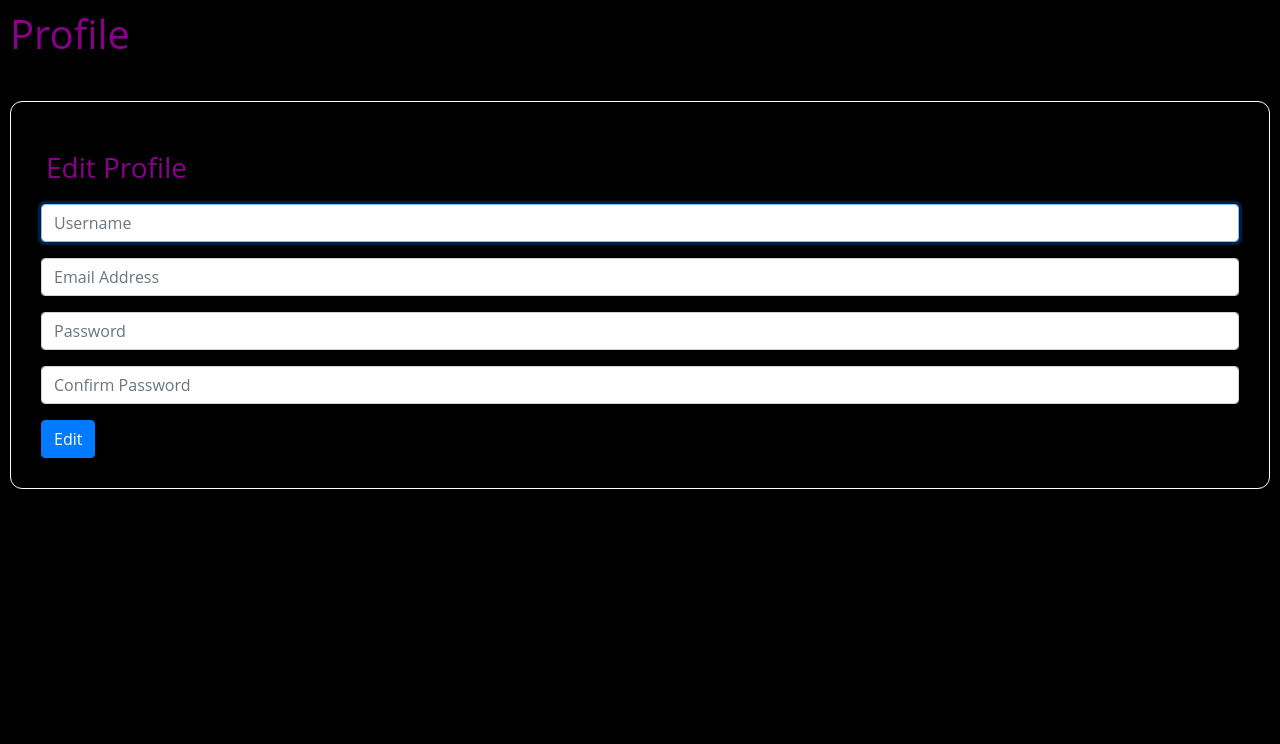
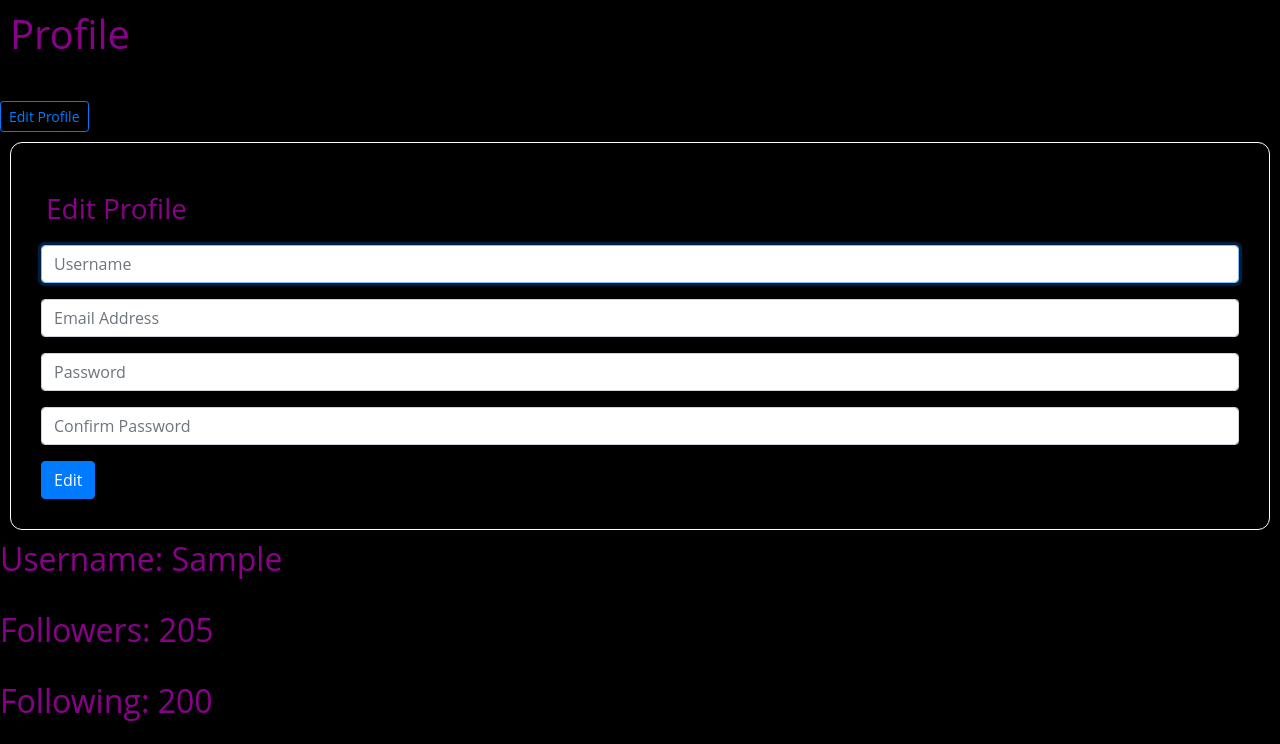
Before and after one commit to CarinaLR/Network, a Django app: the page made by network/templates/network/profile.html in a window 1280 px wide. Shown: the part 56-800 px from the top of the page. Run offline with Django 3.2, Linux system fonts and the light colour scheme; some libraries are stand-ins or nearby versions.

Commit message:
working on profile

```diff
--- a/network/static/network/main.js
+++ b/network/static/network/main.js
@@ -2,19 +2,19 @@ document.addEventListener("DOMContentLoaded", function () {
   document
     .querySelector("#show_posts")
     .addEventListener("click", () => load_posts());
+  document
+    .querySelector("#edit_profile")
+    .addEventListener("click", () => edit_profile());
 });
 
-function load_posts(userposts) {
+function load_posts() {
   // Show more post and hide sample
   document.querySelector("#post-view").style.display = "block";
   document.querySelector("#compose-post").style.display = "none";
+}
 
-  if (userposts === "userposts") {
-    // Load inbox emails
-    fetch("/posts/userposts")
-      .then((response) => response.json())
-      .then((posts) => {
-        posts.forEach(add_posts);
-      });
-  }
+function edit_profile() {
+  // Show more edit profile and hide user profile
+  document.querySelector("#post-view").style.display = "none";
+  document.querySelector("#compose-post").style.display = "block";
 }
--- a/network/templates/network/profile.html
+++ b/network/templates/network/profile.html
@@ -2,9 +2,10 @@
 {% load static %}
 
 {% block body %}
-    <h1 id="titleLink">{{ username }} Profile</h1>
+    <h1 id="titleLink">Profile</h1>
     <hr>
-    <div class="compose-post">
+    <button class="btn btn-sm btn-outline-primary" id="edit_profile">Edit Profile</button>
+    <div class="compose-post" id="compose-post">
     <h3 id="titlePage"> Edit Profile </h3>
      <form action="{% url 'register' %}" method="post">
         {% csrf_token %}
@@ -23,6 +24,13 @@
         <input class="btn btn-primary" type="submit" value="Edit">
     </form>
     </div>
+     <div id="post-view">
+     <h2>Username: Sample</h2>
+     <hr>
+     <h2>Followers: 205</h2>
+     <hr>
+     <h2>Following: 200</h2>
+     </div>
 {% endblock %}
 {% block script %}
 <script src="{% static 'network/main.js' %}"></script>
```
